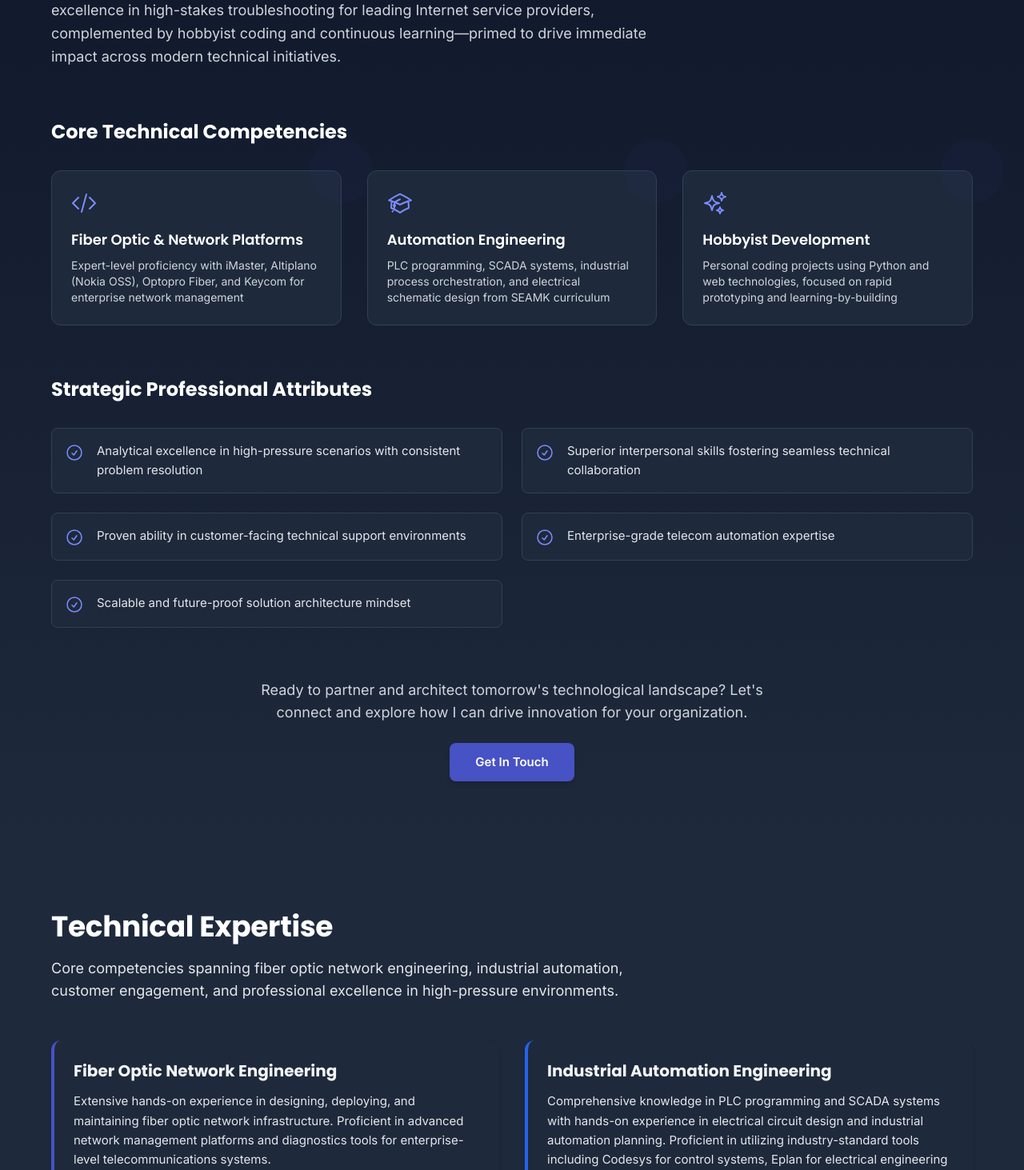
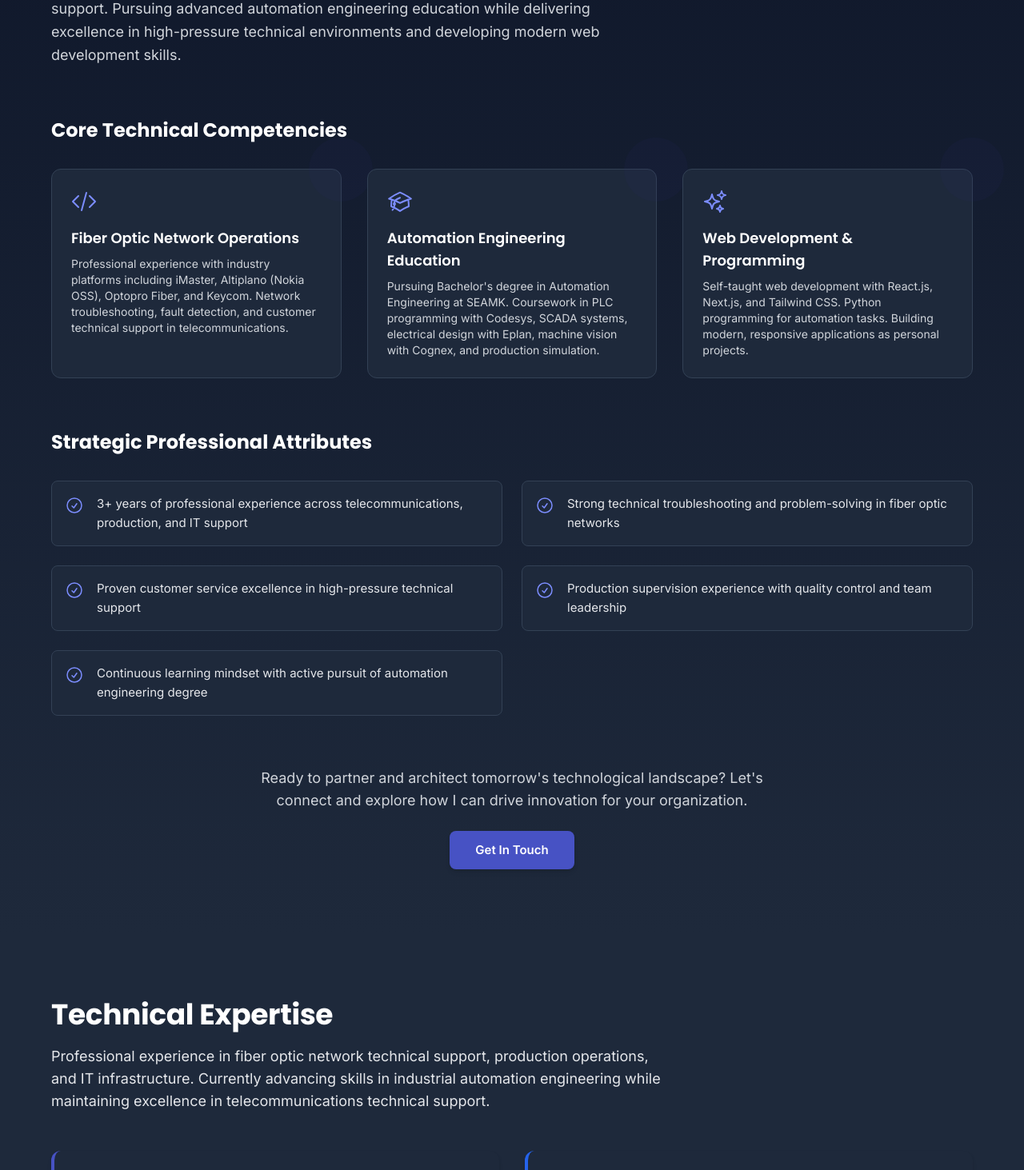
Before and after one commit to Murtsi/React_resume_website, a Next.js app: page / in a window 1280 px wide. Shown: the part 1330-2793 px from the top of the page at 80% size. Built offline with nearby package versions, Linux system fonts and the light colour scheme.

Commit message:
Updating security

```diff
--- a/components/OffersSection.js
+++ b/components/OffersSection.js
@@ -29,6 +29,11 @@ export default function OffersSection({ t }) {
     "Keycom"
   ];
 
+  const githubProjects = [
+    // Add your GitHub projects here
+    // Example: { name: "Project Name", url: "https://github.com/username/repo", description: "Brief description" }
+  ];
+
   const mainSkills = [
     "Extensive experience in automation engineering, including PLC programming, SCADA systems, and industrial automation planning",
     "Proficient in React and modern JavaScript frameworks",
@@ -51,8 +56,9 @@ export default function OffersSection({ t }) {
             {t.offers2.title}
           </h2>
           <p className="text-lg text-gray-700 dark:text-gray-200 max-w-3xl">
-            Core competencies spanning fiber optic network engineering, industrial automation, customer engagement, and professional excellence in high-pressure environments.
+            Professional experience in fiber optic network technical support, production operations, and IT infrastructure. Currently advancing skills in industrial automation engineering while maintaining excellence in telecommunications technical support.
           </p>
+
         </div>
 
         {/* Core Competencies */}
@@ -62,32 +68,36 @@ export default function OffersSection({ t }) {
           }`}
         >
           <div className="p-6 rounded-xl bg-white dark:bg-slate-800 shadow-md hover:shadow-xl transition-all duration-300 border-l-4 border-primary-600">
-            <h4 className="text-xl font-bold text-gray-900 dark:text-gray-100 mb-3">Fiber Optic Network Engineering</h4>
+            <h4 className="text-xl font-bold text-gray-900 dark:text-gray-100 mb-3">Fiber Optic Network Technical Support</h4>
             <p className="text-gray-700 dark:text-gray-200 leading-relaxed">
-              Extensive hands-on experience in designing, deploying, and maintaining fiber optic network infrastructure. Proficient in advanced network management platforms and diagnostics tools for enterprise-level telecommunications systems.
+              Current role providing technical support for fiber optic network infrastructure. Daily work with industry platforms including iMaster for network monitoring, Altiplano (Nokia OSS) for automation, Optopro Fiber for project management, and Keycom for fault detection. Specialized in customer service and rapid troubleshooting.
             </p>
           </div>
 
+
           <div className="p-6 rounded-xl bg-white dark:bg-slate-800 shadow-md hover:shadow-xl transition-all duration-300 border-l-4 border-blue-600">
-            <h4 className="text-xl font-bold text-gray-900 dark:text-gray-100 mb-3">Industrial Automation Engineering</h4>
+            <h4 className="text-xl font-bold text-gray-900 dark:text-gray-100 mb-3">Industrial Automation Engineering (In Progress)</h4>
             <p className="text-gray-700 dark:text-gray-200 leading-relaxed">
-              Comprehensive knowledge in PLC programming and SCADA systems with hands-on experience in electrical circuit design and industrial automation planning. Proficient in utilizing industry-standard tools including Codesys for control systems, Eplan for electrical engineering documentation, Cognex for machine vision integration, and Visual Components for production line simulation and optimization.
+              Currently pursuing Bachelor's degree in Automation Engineering at Seinäjoki University of Applied Sciences. Developing skills in PLC programming with Codesys, SCADA systems, electrical design with Eplan, machine vision with Cognex, and production simulation with Visual Components. Complemented by real-world production experience from Olvi and Keitele Timber.
             </p>
           </div>
 
+
           <div className="p-6 rounded-xl bg-white dark:bg-slate-800 shadow-md hover:shadow-xl transition-all duration-300 border-l-4 border-purple-600">
-            <h4 className="text-xl font-bold text-gray-900 dark:text-gray-100 mb-3">Customer Engagement & Team Leadership</h4>
+            <h4 className="text-xl font-bold text-gray-900 dark:text-gray-100 mb-3">Technical Support & Team Leadership</h4>
             <p className="text-gray-700 dark:text-gray-200 leading-relaxed">
-              Proven track record in customer-facing roles with exceptional interpersonal and communication skills. Experienced in managing client relationships, addressing customer needs efficiently, and maintaining professional dialogue in high-pressure environments. Strong team collaboration abilities with demonstrated leadership in coordinating cross-functional projects and supervising production teams.
+              Extensive customer-facing experience in technical support for fiber networks, requiring clear communication of complex technical issues. Production supervision experience at Olvi managing teams and ensuring quality standards. IT support background providing technical assistance to students and staff. Strong interpersonal skills developed across diverse professional environments.
             </p>
           </div>
 
+
           <div className="p-6 rounded-xl bg-white dark:bg-slate-800 shadow-md hover:shadow-xl transition-all duration-300 border-l-4 border-green-600">
-            <h4 className="text-xl font-bold text-gray-900 dark:text-gray-100 mb-3">Problem-Solving & Performance Under Pressure</h4>
+            <h4 className="text-xl font-bold text-gray-900 dark:text-gray-100 mb-3">Problem-Solving & Adaptability</h4>
             <p className="text-gray-700 dark:text-gray-200 leading-relaxed">
-              Strong analytical mindset with the ability to diagnose and resolve complex technical challenges efficiently. Thrive in fast-paced, high-pressure situations while maintaining attention to detail and quality standards. Military leadership training background provides disciplined approach to time management, task prioritization, and maintaining composure in demanding scenarios.
+              Proven ability to diagnose and resolve technical issues across fiber networks, production systems, and IT infrastructure. Experience working in high-pressure telecommunications support, fast-paced manufacturing environments, and time-sensitive IT troubleshooting. Military leadership training (2019-2020) provides disciplined approach to task management and decision-making under pressure.
             </p>
           </div>
+
         </div>
 
         {/* Skill cards */}
@@ -168,6 +178,36 @@ export default function OffersSection({ t }) {
             </div>
           </div>
         </div>
+
+        {/* GitHub Projects Section */}
+        {githubProjects.length > 0 && (
+          <div className="mt-12">
+            <h3 className="text-2xl font-bold text-gray-900 dark:text-white mb-6">
+              {t.offers2.githubProjects}
+            </h3>
+            <p className="text-gray-600 dark:text-gray-300 mb-6">
+              {t.offers2.githubDesc}
+            </p>
+            <div className="grid grid-cols-1 md:grid-cols-2 lg:grid-cols-3 gap-6">
+              {githubProjects.map((project, index) => (
+                <a
+                  key={index}
+                  href={project.url}
+                  target="_blank"
+                  rel="noopener noreferrer"
+                  className="p-5 rounded-xl bg-white dark:bg-slate-700 border border-gray-200 dark:border-slate-600 hover:border-primary-500 dark:hover:border-primary-500 hover:shadow-lg transition-all group"
+                >
+                  <h5 className="text-lg font-bold text-gray-900 dark:text-white mb-2 group-hover:text-primary-600 dark:group-hover:text-primary-400 transition-colors">
+                    {project.name}
+                  </h5>
+                  <p className="text-sm text-gray-600 dark:text-gray-300">
+                    {project.description}
+                  </p>
+                </a>
+              ))}
+            </div>
+          </div>
+        )}
       </div>
     </section>
   );
--- a/utils/translations.js
+++ b/utils/translations.js
@@ -7,8 +7,9 @@ export const translations = {
     },
     hero: {
       title: 'Antti Murtokangas',
-      subtitle: 'Automation Engineering Student & Fiber Optic Specialist',
-      description: 'Results-driven professional specializing in fiber optic networks and industrial automation systems. Proven expertise in high-pressure environments with demonstrated technical excellence and a passion for hobbyist coding.',
+      subtitle: 'Network Specialist & Automation Engineering Student',
+      description: 'Technical support specialist with hands-on experience in fiber optic network infrastructure and enterprise telecom platforms. Currently advancing automation engineering expertise while delivering high-quality technical support in production environments.',
+
       badge1: 'Automation Applications',
       badge2: 'Fiber Network Applications',
       badge3: 'Working Under Pressure',
@@ -18,20 +19,23 @@ export const translations = {
     },
     offers: {
       title: 'What I Can Offer',
-      intro: 'Results-driven automation engineering student and technical support specialist with deep expertise in fiber optic networks and industrial automation systems. Demonstrated excellence in high-stakes troubleshooting for leading Internet service providers, complemented by hobbyist coding and continuous learning—primed to drive immediate impact across modern technical initiatives.',
+      intro: 'Network specialist currently working in technical support for fiber optic infrastructure, with proven experience across telecommunications, production supervision, and IT support. Pursuing advanced automation engineering education while delivering excellence in high-pressure technical environments and developing modern web development skills.',
+
       competencies: 'Core Technical Competencies',
       attributes: 'Strategic Professional Attributes',
-      competency1Title: 'Fiber Optic & Network Platforms',
-      competency1Desc: 'Expert-level proficiency with iMaster, Altiplano (Nokia OSS), Optopro Fiber, and Keycom for enterprise network management',
-      competency2Title: 'Automation Engineering',
-      competency2Desc: 'PLC programming, SCADA systems, industrial process orchestration, and electrical schematic design from SEAMK curriculum',
-      competency3Title: 'Hobbyist Development',
-      competency3Desc: 'Personal coding projects using Python and web technologies, focused on rapid prototyping and learning-by-building',
-      attribute1: 'Analytical excellence in high-pressure scenarios with consistent problem resolution',
-      attribute2: 'Superior interpersonal skills fostering seamless technical collaboration',
-      attribute3: 'Proven ability in customer-facing technical support environments',
-      attribute4: 'Enterprise-grade telecom automation expertise',
-      attribute5: 'Scalable and future-proof solution architecture mindset',
+      competency1Title: 'Fiber Optic Network Operations',
+      competency1Desc: 'Professional experience with industry platforms including iMaster, Altiplano (Nokia OSS), Optopro Fiber, and Keycom. Network troubleshooting, fault detection, and customer technical support in telecommunications.',
+      competency2Title: 'Automation Engineering Education',
+      competency2Desc: 'Pursuing Bachelor\'s degree in Automation Engineering at SEAMK. Coursework in PLC programming with Codesys, SCADA systems, electrical design with Eplan, machine vision with Cognex, and production simulation.',
+      competency3Title: 'Web Development & Programming',
+      competency3Desc: 'Self-taught web development with React.js, Next.js, and Tailwind CSS. Python programming for automation tasks. Building modern, responsive applications as personal projects.',
+
+      attribute1: '3+ years of professional experience across telecommunications, production, and IT support',
+      attribute2: 'Strong technical troubleshooting and problem-solving in fiber optic networks',
+      attribute3: 'Proven customer service excellence in high-pressure technical support',
+      attribute4: 'Production supervision experience with quality control and team leadership',
+      attribute5: 'Continuous learning mindset with active pursuit of automation engineering degree',
+
       cta: 'Get In Touch',
     },
     offers2: {
@@ -42,7 +46,8 @@ export const translations = {
         'iMaster',
         'Altiplano (Nokia OSS - Network Automation Software)',
         'Optopro Fiber (Project Management System)',
-        'Keycom (Telecom Network Management System)'
+        'Keycom (Telecom Network Management System)',
+        'And many others'
       ],
       automation: 'Automation Engineering',
       automationDesc: 'Advanced proficiency in industrial automation tools:',
@@ -50,6 +55,8 @@ export const translations = {
       webDev: 'Hobbyist Coding',
       webDesc: 'Personal projects and prototyping:',
       webTools: ['React.js & Next.js', 'Python', 'CSS & Tailwind', 'HTML & JavaScript', 'Microsoft Office Suite'],
+      githubProjects: 'GitHub Projects',
+      githubDesc: 'Personal coding projects and open-source contributions:',
     },
     contact: {
       title: "Let's Work Together",
```
Also changed, not shown: next.config.js (+39 -0 lines).
